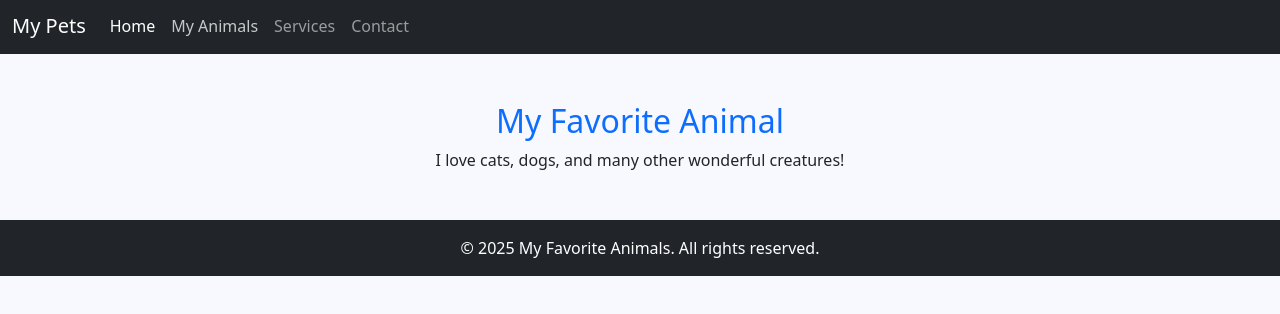
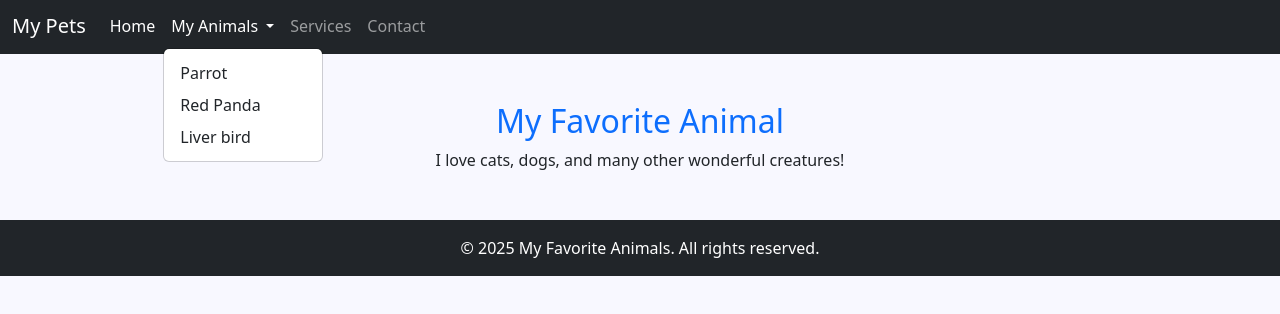
Before and after one commit to webtechgroup007/finalproject67, a plain HTML site: page index.html in a window 1280 px wide. Both pictures are taken after a click on the button "My Animals". Shown: the part 402-716 px from the top of the page. Drawn offline with nearby package versions, Linux system fonts and the light colour scheme.

Commit message:
Update index.html

```diff
--- a/index.html
+++ b/index.html
@@ -50,15 +50,23 @@
               <a class="nav-link active" aria-current="page" href="#">Home</a>
             </li>
             <li class="nav-item">
-              <a class="nav-link" href="#">My Animals</a>
-              </li>
+                <!-- Dropdown Menu for Animals -->
+          <li class="nav-item dropdown">
+            <a class="nav-link dropdown-toggle active" href="#" id="animalsDropdown" role="button" data-bs-toggle="dropdown" aria-expanded="false">
+              My Animals
+            </a>
+            <ul class="dropdown-menu" aria-labelledby="animalsDropdown">
+              <li><a class="dropdown-item" href="parrot.html">Parrot</a></li>
+              <li><a class="dropdown-item" href="redpanda.html">Red Panda</a></li>
+              <li><a class="dropdown-item" href="liverbird.html">Liver bird</a></li>
+            </ul>
+          </li>
+            </li>
             <li class="nav-item">
               <a class="nav-link" href="#">Services</a>
             </li>
             <li class="nav-item">
               <a class="nav-link" href="#">Contact</a>
-              </li>
-            <li class="nav-item">
             </li>
           </ul>
         </div>
```
